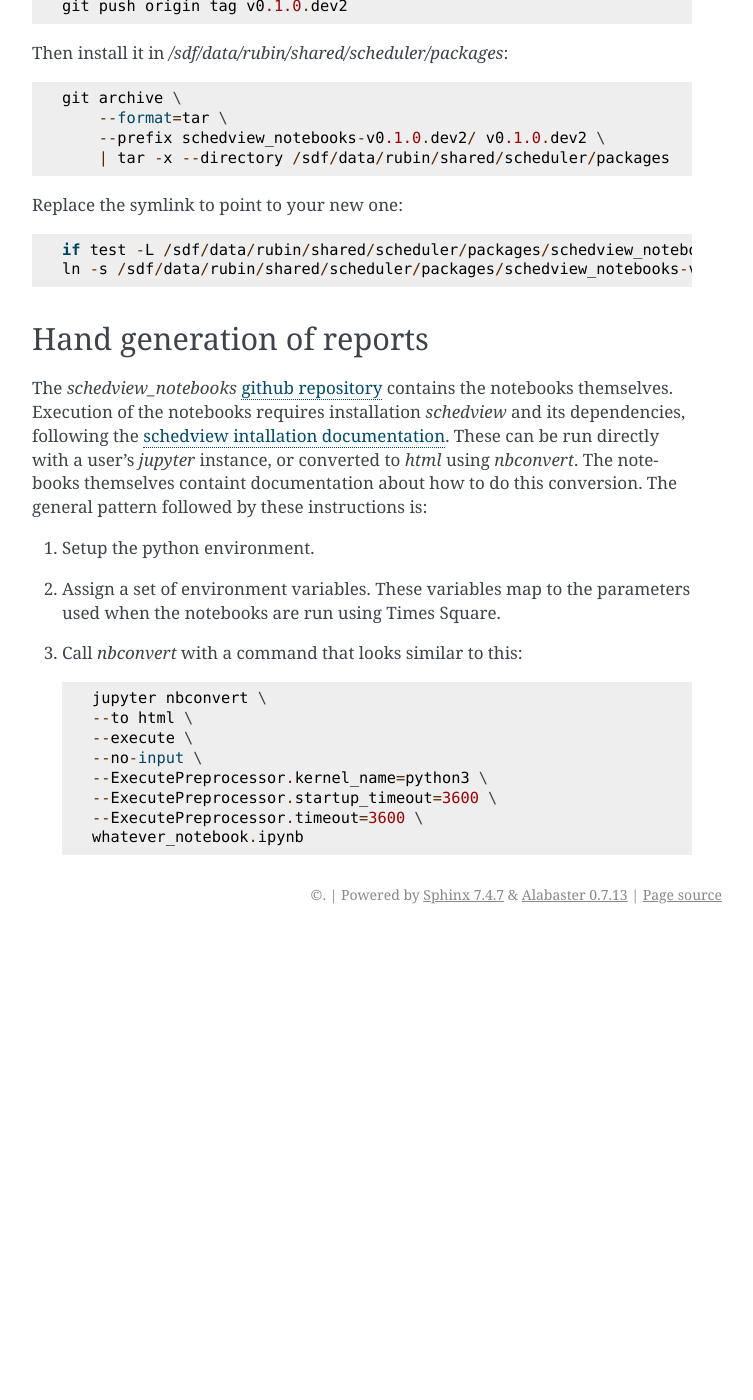
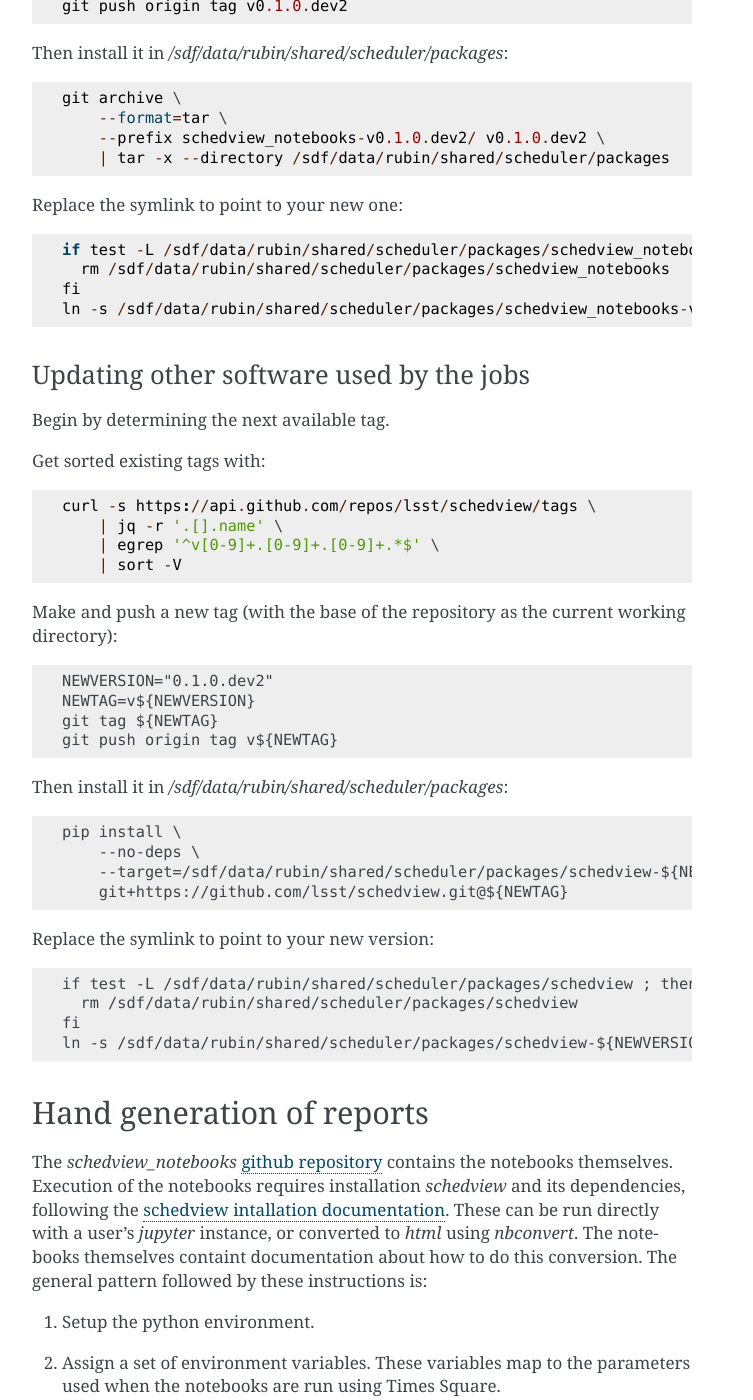
Before and after one commit to lsst/schedview, a Sphinx documentation site: the page built from docs/reports.rst, in a window 1280 px wide and 1400 px high, scrolled down 2705 px. Shown: the whole window, without its empty margins (388-1141 px from the left). Built offline with Sphinx 7.4.7, drawn with Linux system fonts in a browser that asks for light colours; before the commit the page ends 3639 px from its top, so only the background shows below that; some of the changed text lies outside the part shown.

Commit message:
Improve version install instructions

```diff
--- a/docs/reports.rst
+++ b/docs/reports.rst
@@ -117,8 +117,44 @@ Then install it in `/sdf/data/rubin/shared/scheduler/packages`::
 
 Replace the symlink to point to your new one::
 
-    if test -L /sdf/data/rubin/shared/scheduler/packages/schedview_notebooks ; then rm /sdf/data/rubin/shared/scheduler/packages/schedview_notebooks ; fi
+    if test -L /sdf/data/rubin/shared/scheduler/packages/schedview_notebooks ; then
+      rm /sdf/data/rubin/shared/scheduler/packages/schedview_notebooks
+    fi
     ln -s /sdf/data/rubin/shared/scheduler/packages/schedview_notebooks-v0.1.0.dev2 /sdf/data/rubin/shared/scheduler/packages/schedview_notebooks
+
+Updating other software used by the jobs
+----------------------------------------
+
+Begin by determining the next available tag.
+
+Get sorted existing tags with::
+
+    curl -s https://api.github.com/repos/lsst/schedview/tags \
+        | jq -r '.[].name' \
+        | egrep '^v[0-9]+.[0-9]+.[0-9]+.*$' \
+        | sort -V
+
+Make and push a new tag (with the base of the repository as the current working directory)::
+
+    NEWVERSION="0.1.0.dev2"
+    NEWTAG=v${NEWVERSION}
+    git tag ${NEWTAG}
+    git push origin tag v${NEWTAG}
+
+Then install it in `/sdf/data/rubin/shared/scheduler/packages`::
+
+    pip install \
+        --no-deps \
+        --target=/sdf/data/rubin/shared/scheduler/packages/schedview-${NEWVERSION} \
+        git+https://github.com/lsst/schedview.git@${NEWTAG}
+
+Replace the symlink to point to your new version::
+
+    if test -L /sdf/data/rubin/shared/scheduler/packages/schedview ; then
+      rm /sdf/data/rubin/shared/scheduler/packages/schedview
+    fi
+    ln -s /sdf/data/rubin/shared/scheduler/packages/schedview-${NEWVERSION} \ /sdf/data/rubin/shared/scheduler/packages/schedview
+
 
 Hand generation of reports
 ==========================
```
